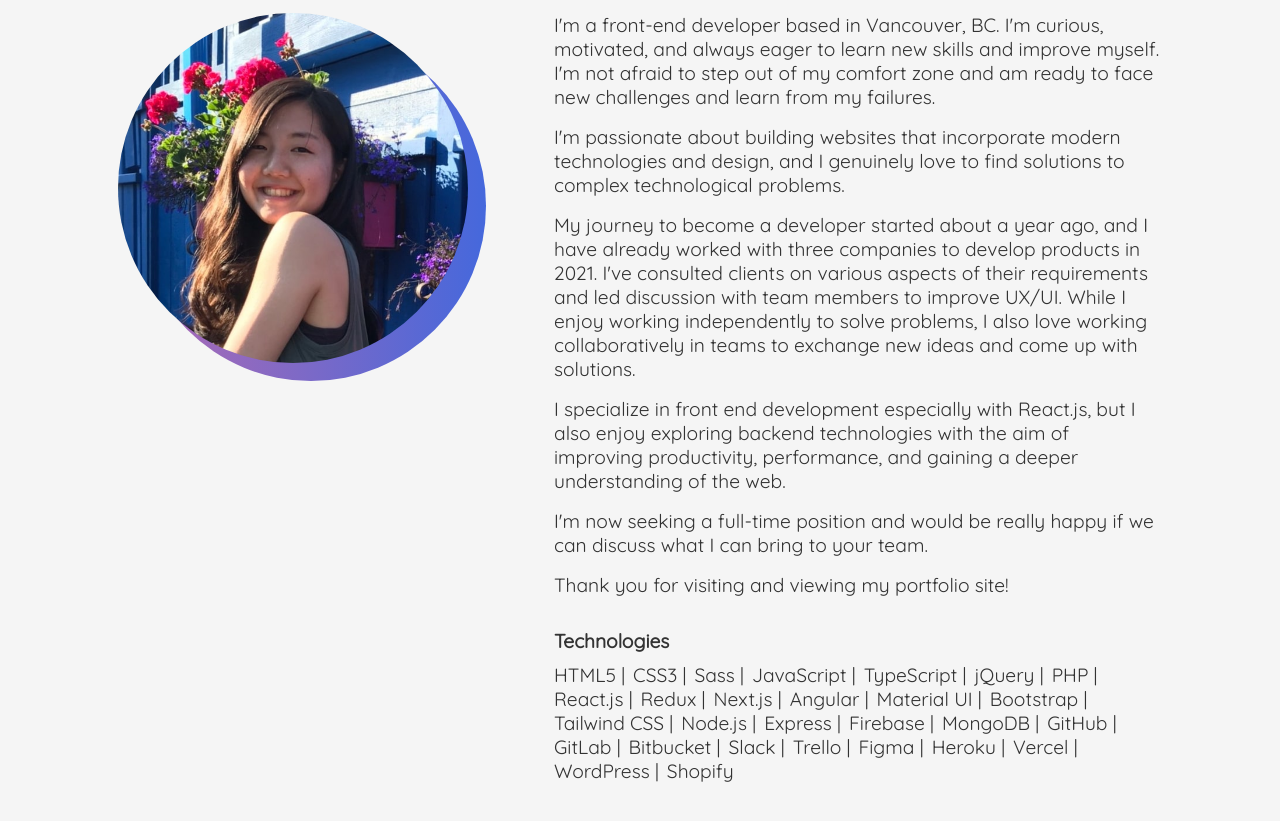
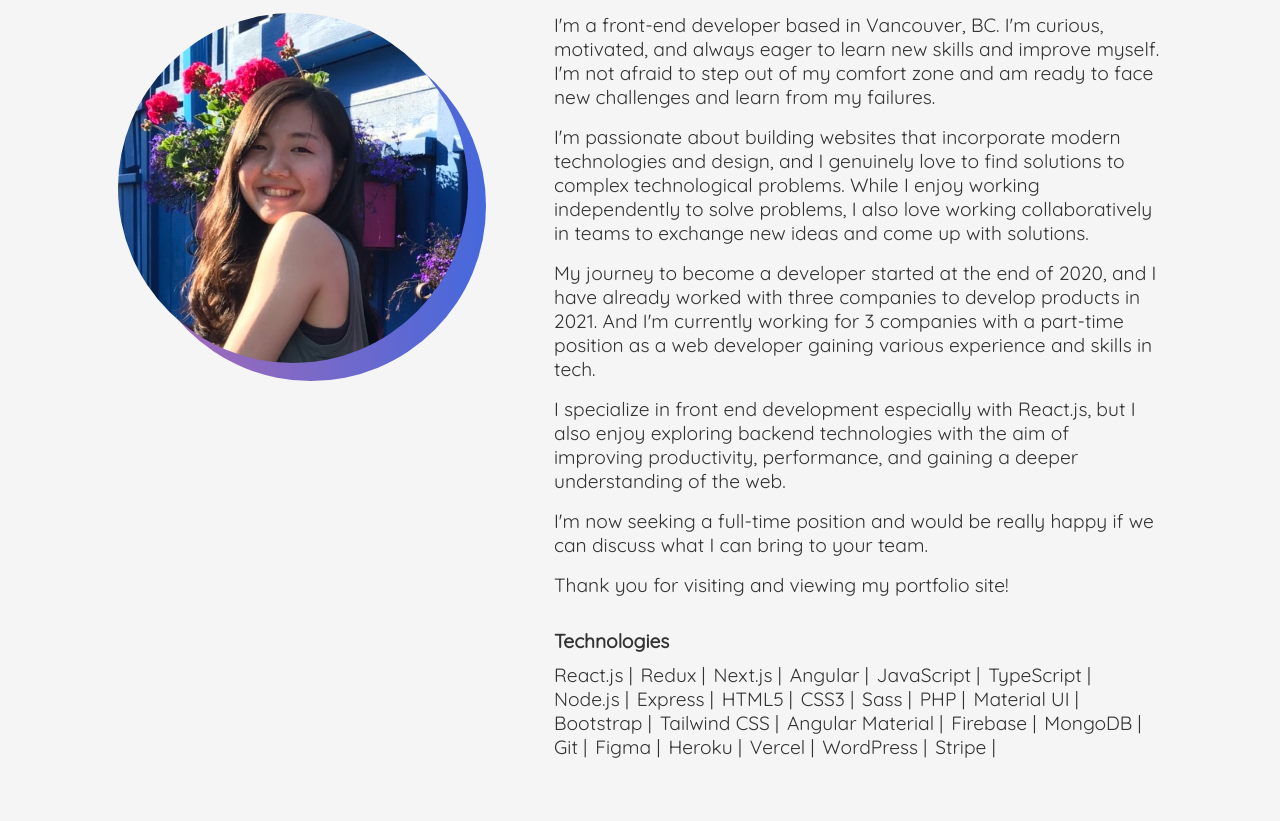
Before and after one commit to miyabitanimchi/my-portfolio-ver2, a Next.js app: page / in a window 1280 px wide. Shown: the part 1320-2141 px from the top of the page. Built offline with nearby package versions, Linux system fonts and the light colour scheme; a web font is replaced by a local one.

Commit message:
edit about section, remove words, change resume

```diff
--- a/components/layouts/aboutSection/AboutSection.tsx
+++ b/components/layouts/aboutSection/AboutSection.tsx
@@ -42,16 +42,16 @@ const AboutSection = () => (
           <p className={`${styles.description} `}>
             I&apos;m passionate about building websites that incorporate modern
             technologies and design, and I genuinely love to find solutions to
-            complex technological problems.
+            complex technological problems. While I enjoy working independently
+            to solve problems, I also love working collaboratively in teams to
+            exchange new ideas and come up with solutions.
           </p>
           <p className={`${styles.description} `}>
-            My journey to become a developer started about a year ago, and I
+            My journey to become a developer started at the end of 2020, and I
             have already worked with three companies to develop products in
-            2021. I&apos;ve consulted clients on various aspects of their
-            requirements and led discussion with team members to improve UX/UI.
-            While I enjoy working independently to solve problems, I also love
-            working collaboratively in teams to exchange new ideas and come up
-            with solutions.
+            2021. And I&apos;m currently working for 3 companies with a
+            part-time position as a web developer gaining various experience and
+            skills in tech.
           </p>
           <p className={`${styles.description} `}>
             I specialize in front end development especially with React.js, but
@@ -69,34 +69,30 @@ const AboutSection = () => (
           <div className={styles.techWrap}>
             <p className={styles.techTitle}>Technologies</p>
             <div className={styles.techStackWrap}>
-              <div className={styles.techStack}>HTML5 |</div>
-              <div className={styles.techStack}>CSS3 |</div>
-              <div className={styles.techStack}>Sass |</div>
-              <div className={styles.techStack}>JavaScript |</div>
-              <div className={styles.techStack}>TypeScript |</div>
-              <div className={styles.techStack}>jQuery |</div>
-              <div className={styles.techStack}>PHP |</div>
               <div className={styles.techStack}>React.js |</div>
               <div className={styles.techStack}>Redux |</div>
               <div className={styles.techStack}>Next.js |</div>
               <div className={styles.techStack}>Angular |</div>
+              <div className={styles.techStack}>JavaScript |</div>
+              <div className={styles.techStack}>TypeScript |</div>
+              <div className={styles.techStack}>Node.js |</div>
+              <div className={styles.techStack}>Express |</div>
+              <div className={styles.techStack}>HTML5 |</div>
+              <div className={styles.techStack}>CSS3 |</div>
+              <div className={styles.techStack}>Sass |</div>
+              <div className={styles.techStack}>PHP |</div>
               <div className={styles.techStack}>Material UI |</div>
               <div className={styles.techStack}>Bootstrap |</div>
               <div className={styles.techStack}>Tailwind CSS |</div>
-              <div className={styles.techStack}>Node.js |</div>
-              <div className={styles.techStack}>Express |</div>
+              <div className={styles.techStack}>Angular Material |</div>
               <div className={styles.techStack}>Firebase |</div>
               <div className={styles.techStack}>MongoDB |</div>
-              <div className={styles.techStack}>GitHub |</div>
-              <div className={styles.techStack}>GitLab |</div>
-              <div className={styles.techStack}>Bitbucket |</div>
-              <div className={styles.techStack}>Slack |</div>
-              <div className={styles.techStack}>Trello |</div>
+              <div className={styles.techStack}>Git |</div>
               <div className={styles.techStack}>Figma |</div>
               <div className={styles.techStack}>Heroku |</div>
               <div className={styles.techStack}>Vercel | </div>
               <div className={styles.techStack}>WordPress |</div>
-              <div className={styles.techStack}>Shopify </div>
+              <div className={styles.techStack}>Stripe |</div>
             </div>
           </div>
         </div>
--- a/components/layouts/worksSection/WorksSection.tsx
+++ b/components/layouts/worksSection/WorksSection.tsx
@@ -31,7 +31,6 @@ const WorksSection = ({ projectsData }: { projectsData: ProjectData[] }) => (
                 <div
                   className={`${styles.techStackWrap} ${utilStyles.headingXl}`}
                 >
-                  <div>Tech Stack {">>"} </div>
                   {project.teckStack.map((techstack) => (
                     <div className={styles.techStack} key={techstack}>
                       <span>{techstack}</span>
```
Also changed, not shown: 1 other file (tests, documents, lock files or other folders).
